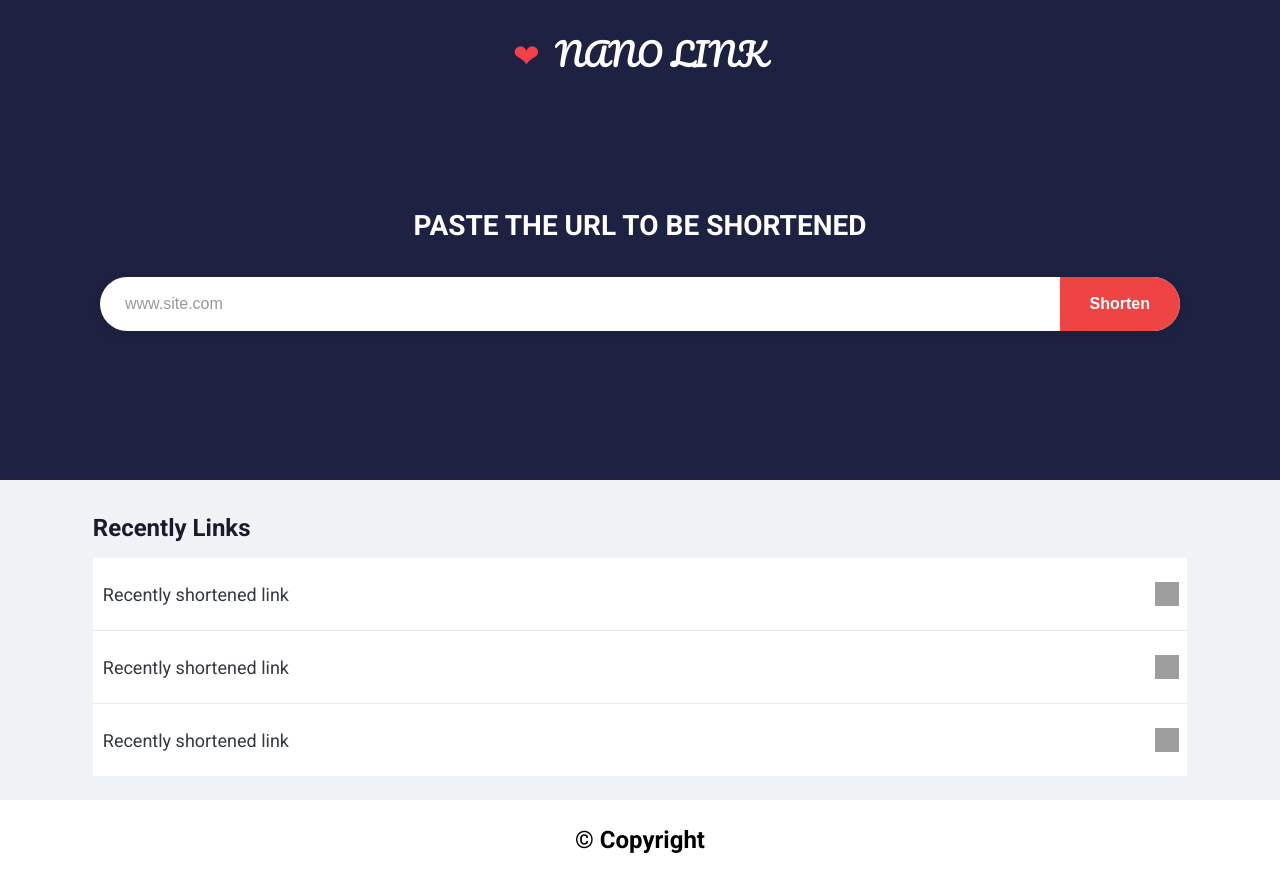
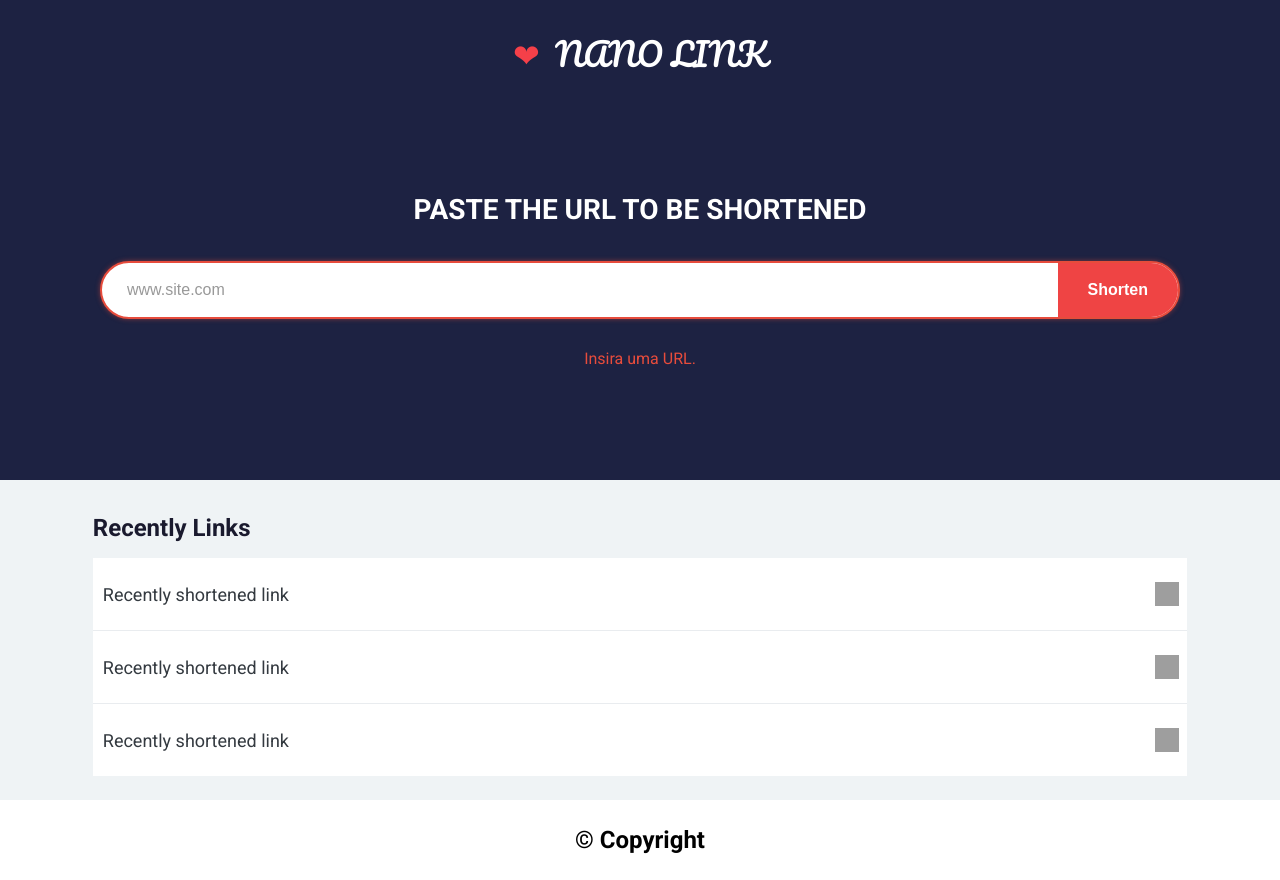
Before and after one commit to patrickmarinho/nanolink-ui, an Angular app: page / in a window 1280 px wide. Both pictures are taken after a click on the button "Shorten". Built offline with nearby package versions, Linux system fonts and the light colour scheme; grey boxes are pictures that could not be loaded.

Commit message:
feat: add new styles and error messages

```diff
--- a/src/app/components/main/main.html
+++ b/src/app/components/main/main.html
@@ -1,9 +1,28 @@
 <main class="nanoLink-main">
     <div class="container">
         <h1>PASTE THE URL TO BE SHORTENED</h1>
-        <div class="input-group">
-            <input type="text" class="input-field" placeholder="www.site.com">
-            <button type="submit" class="input-button">Shorten</button>
+        <div class="input-group"
+        [class.input-group-error]="errorMessage() !== ''">
+            <input
+                type="text"
+                class="input-field"
+                placeholder="www.site.com"
+                [formControl]="urlControl"
+            >
+
+            <button
+                type="submit"
+                class="input-button"
+                (click)="shortenUrl()">
+                Shorten
+            </button>
         </div>
+        @if (errorMessage()) {
+            <div>
+                <div class="error-message">
+                    <p>{{ errorMessage() }}</p>
+                </div>
+            </div>
+        }
     </div>
 </main>
--- a/src/app/components/main/main.scss
+++ b/src/app/components/main/main.scss
@@ -29,10 +29,16 @@ h1{
     justify-content: center;
     background-color: #FFFF;
     border-radius: 50px;
+    border: 2px solid transparent;
+    transition: border-color 0.2s ease-in-out, box-shadow 0.2s ease-in-out;
     overflow: hidden;
     box-shadow: 0 4px 12px rgba(0, 0, 0, 0.1);
     width: 90%;
     margin: 20px auto;
+}
+.input-group:focus-within{
+    border: 2px solid #0073b1;
+    box-shadow: 0 0 5px #0073b1;
 }
 .input-field {
     width: 90%;
@@ -60,3 +66,15 @@ h1{
 .input-button:hover {
     background-color: #DC2626;
 }
+.input-group.input-group-error {
+  border: 2px solid #e74c3c; // Define a borda vermelha que você quer
+  box-shadow: 0 0 5px rgba(231, 76, 60, 0.5);
+}
+
+.error-message {
+  color: #e74c3c;
+  font-family: "Roboto", sans-serif; // Adicionado para consistência
+  font-size: 1em;
+  margin-top: -5px; // Ajustado para ficar mais perto do input
+  width: 100%;
+}
--- a/src/app/components/main/main.ts
+++ b/src/app/components/main/main.ts
@@ -1,11 +1,31 @@
-import { Component } from '@angular/core';
+import { Component, signal,} from '@angular/core';
+import { FormControl, ReactiveFormsModule, Validators } from '@angular/forms';
 
 @Component({
   selector: 'app-main',
-  imports: [],
+  imports: [ReactiveFormsModule],
   templateUrl: './main.html',
   styleUrl: './main.scss'
 })
 export class Main {
+  errorMessage = signal('');
 
+  urlControl = new FormControl('', [
+    Validators.required,
+    Validators.pattern('.*\\.com.*')
+  ]);
+
+  shortenUrl() {
+    if (this.urlControl.valid) {
+      console.log('URL a ser encurtada:', this.urlControl.value);
+      this.errorMessage.set('');
+      return;
+    }
+
+    if (this.urlControl.hasError('required')) {
+      this.errorMessage.set('Insira uma URL.');
+    } else if (this.urlControl.hasError('pattern')) {
+      this.errorMessage.set('Insira uma URL válida.');
+    }
+  }
 }
```
